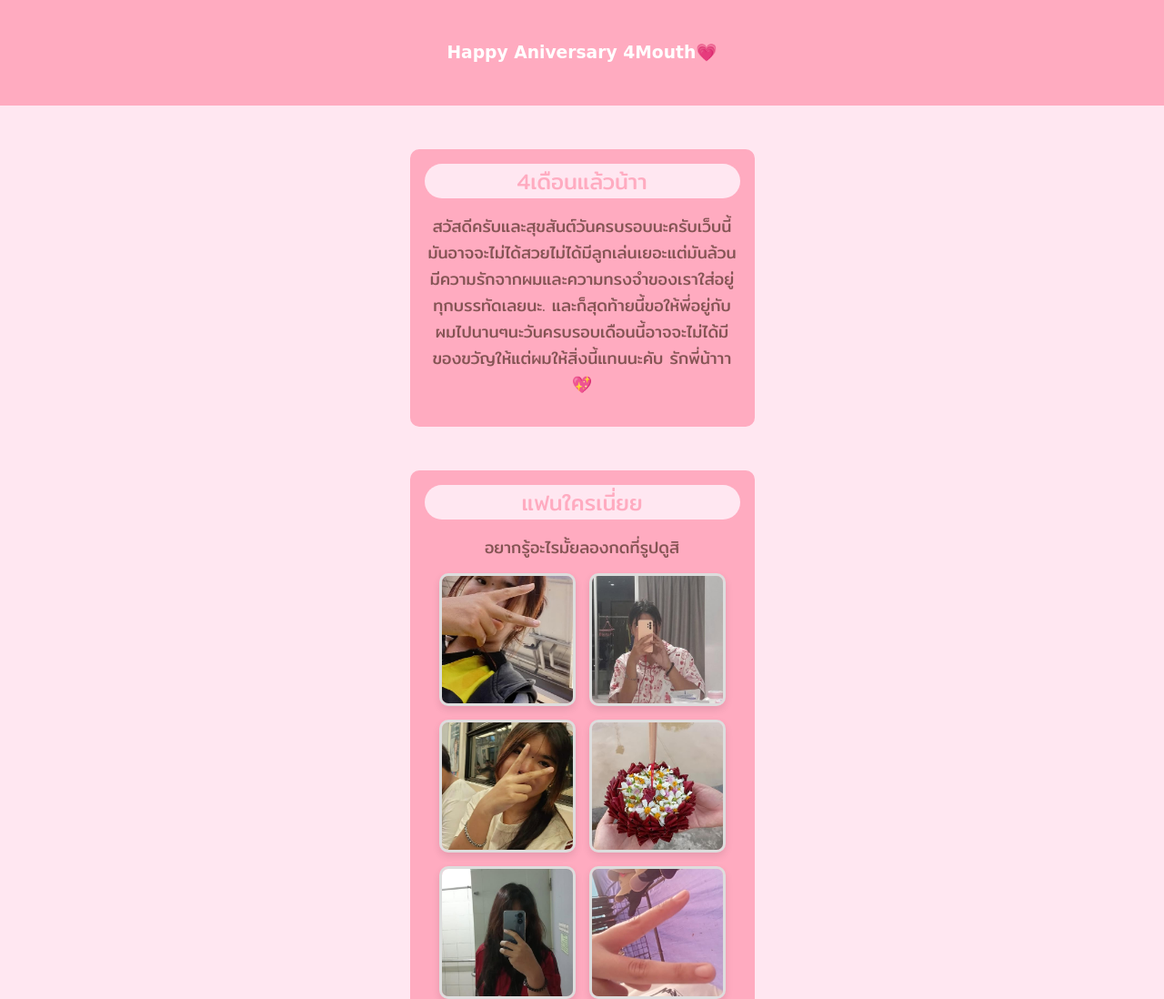
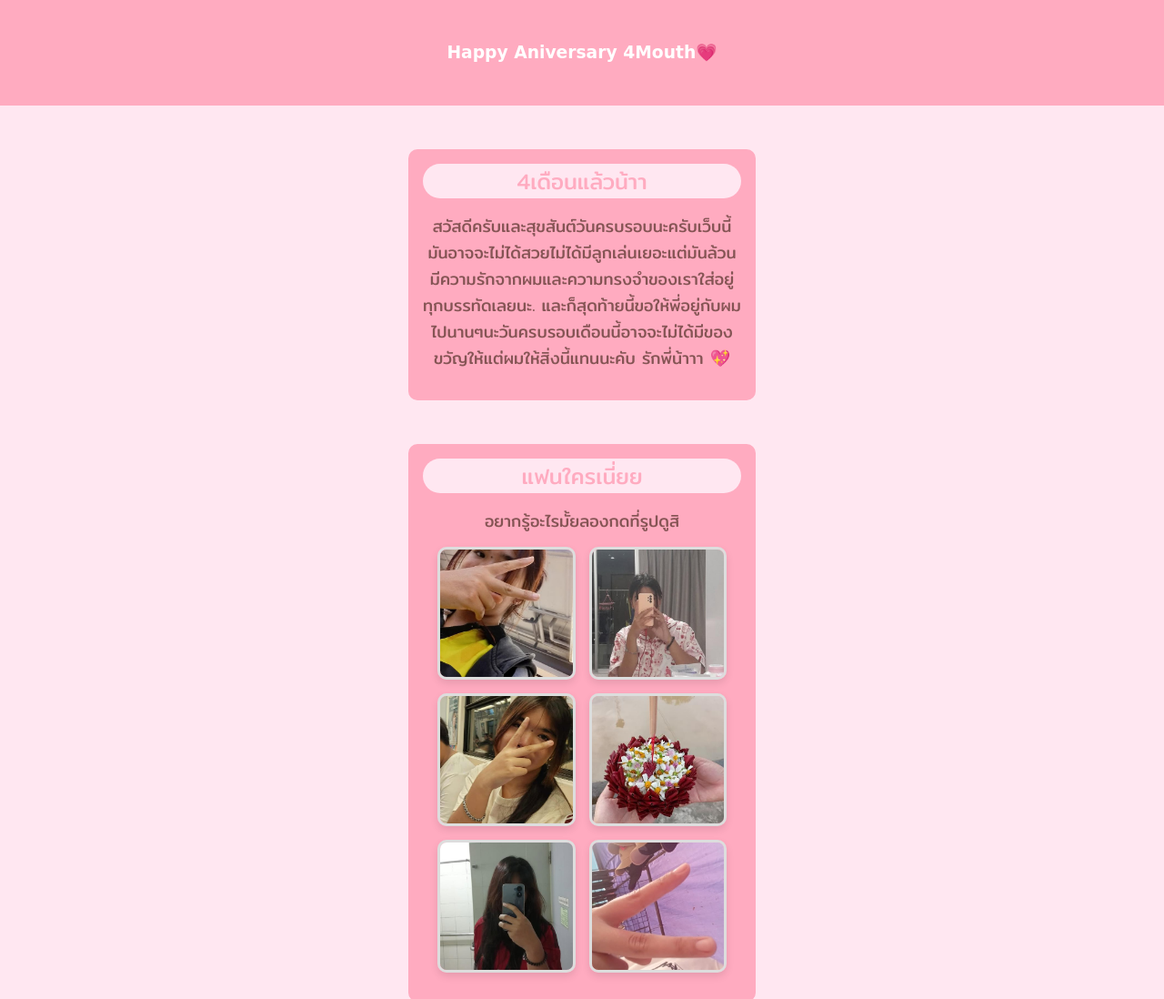
Before and after one commit to SantiphapChompoo/SantiphapChompoo.github.io, a plain HTML site: page index.html in a window 1280 px wide. Shown: the top 1098 px of the page at 91% size. Drawn offline with Linux system fonts and the light colour scheme; a web font is replaced by a local one.

Commit message:
Update main.css

```diff
--- a/main.css
+++ b/main.css
@@ -9,7 +9,7 @@ body {
 
 .container {
     width: 90%;
-    max-width: 347px;
+    max-width: 350px;
     margin: 3rem auto;
     padding: 1rem;
     border-radius: 10px;
@@ -96,4 +96,5 @@ header h3 {
     height: auto;
     border-radius: 10px;
     border: 3px solid #ffe7f1;
+
 }
```
